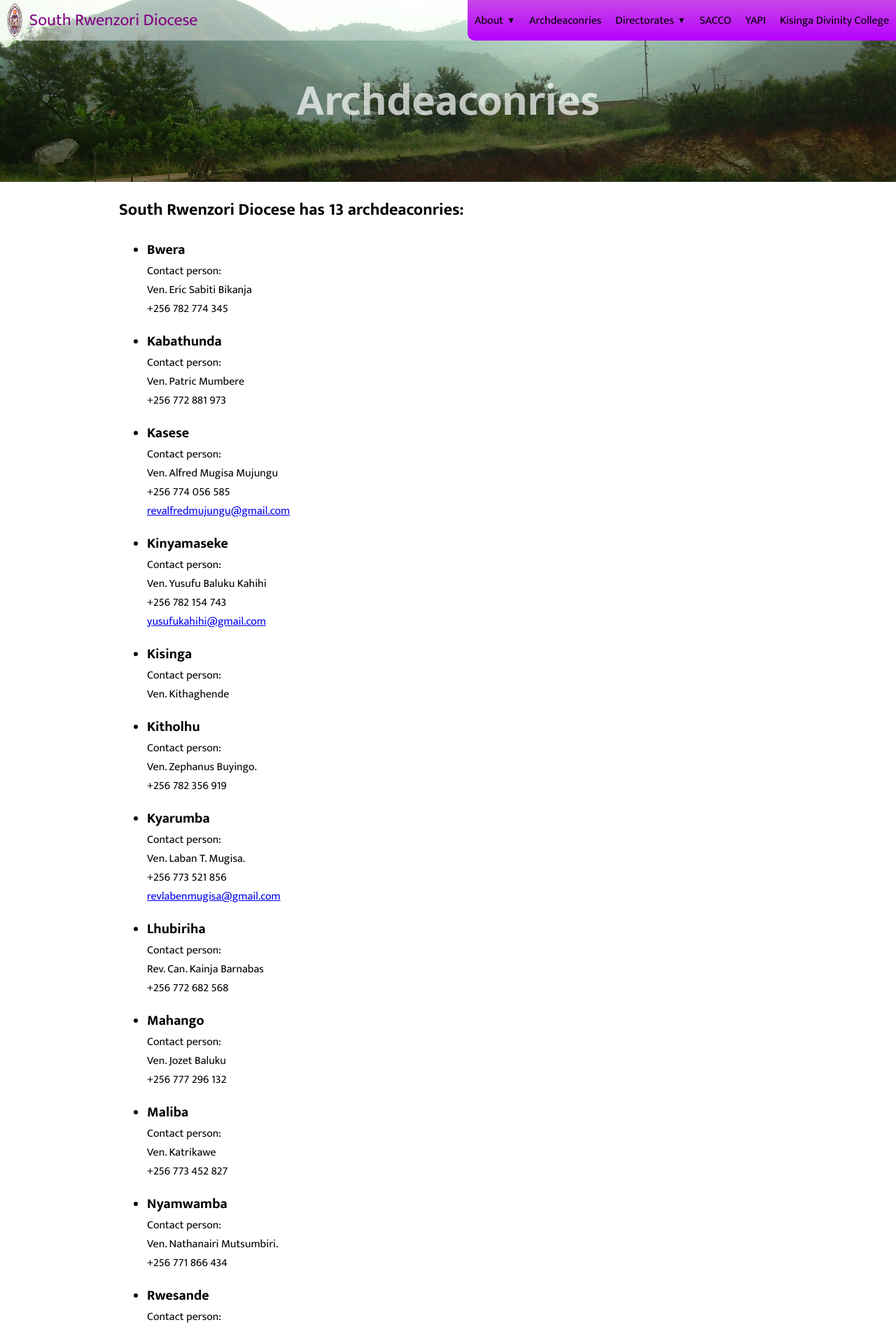
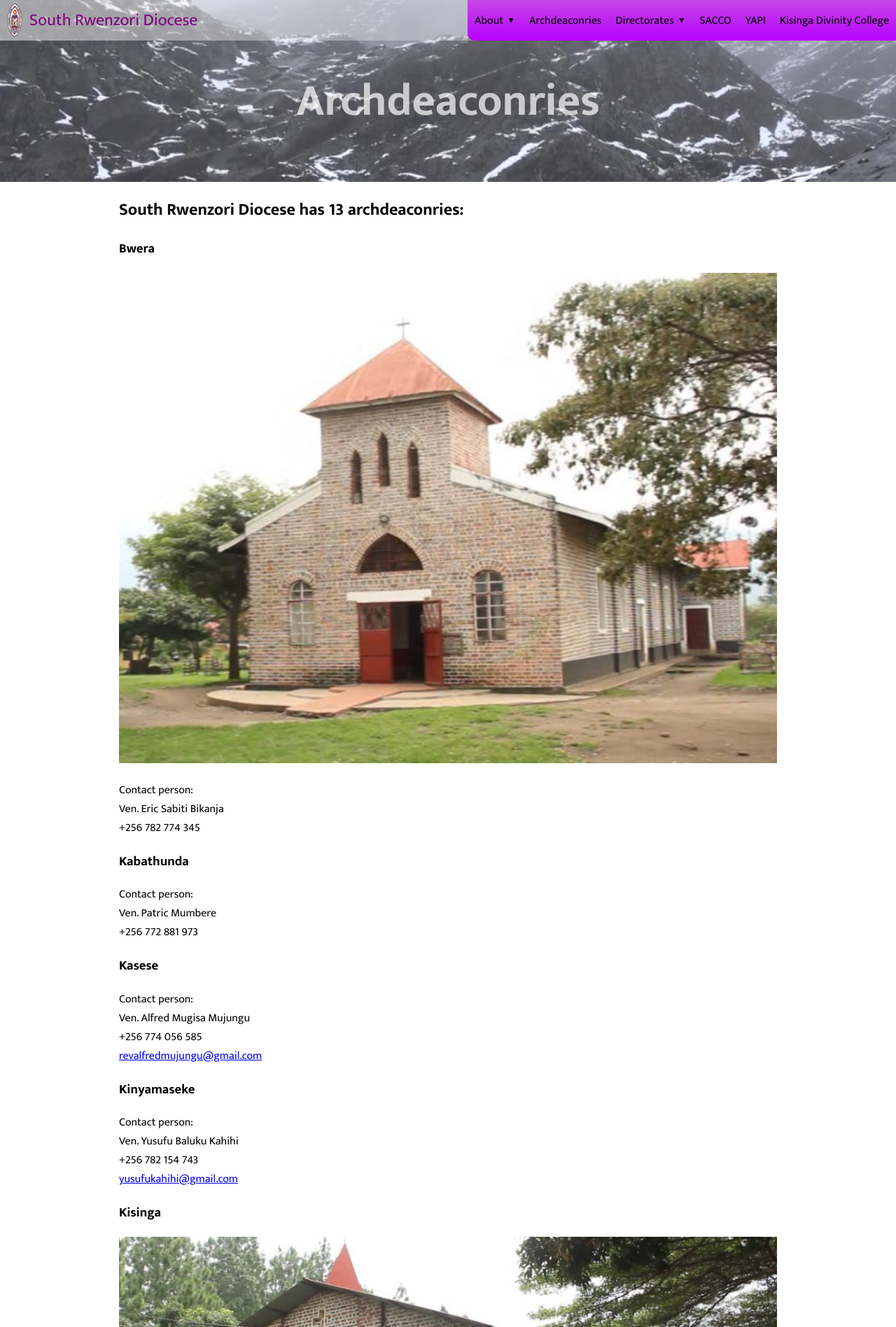
Before and after one commit to BenRStutzman/south-rwenzori-diocese-website, a PHP site: page /archdeaconries in a window 1280 px wide. Shown: the top 1897 px of the page at 70% size. Run offline with PHP 8.4, Linux system fonts and the light colour scheme.

Commit message:
add pictures

```diff
--- a/archdeaconries/index.php
+++ b/archdeaconries/index.php
@@ -1,11 +1,13 @@
 <!DOCTYPE html>
 <html>
+
 <head>
   <?php
         $page_name = "Archdeaconries";
         include "{$_SERVER['DOCUMENT_ROOT']}/shared/_headTags.php";
     ?>
 </head>
+
 <body>
   <?php include "{$_SERVER['DOCUMENT_ROOT']}/shared/_header.php"; ?>
   <div class="page-heading">
@@ -14,33 +16,25 @@
   <main>
     <section>
       <h2>South Rwenzori Diocese has 13 archdeaconries:</h2>
-            <ul>
-                <li>
+      <h3>Bwera</h3>
+      <img class="image-full" src="/images/Bwera Archdeaconry headquters.jpg" alt="Bwera Archdeaconry Headquarters">
       <p>
-                        <span class="diocese-name">Bwera</span>
-                        <br>
         Contact person:
         <br>
         Ven. Eric Sabiti Bikanja
         <br>
         +256 782 774 345
       </p>
-                </li>
-                <li>
+      <h3>Kabathunda</h3>
       <p>
-                        <span class="diocese-name">Kabathunda</span>
-                        <br>
         Contact person:
         <br>
         Ven. Patric Mumbere
         <br>
         +256 772 881 973
       </p>
-                </li>
-                <li>
+      <h3>Kasese</h3>
       <p>
-                        <span class="diocese-name">Kasese</span>
-                        <br>
         Contact person:
         <br>
         Ven. Alfred Mugisa Mujungu
@@ -49,11 +43,8 @@
         <br>
         <a href="mailto:revalfredmujungu@gmail.com">revalfredmujungu@gmail.com</a>
       </p>
-                </li>
-                <li>
+      <h3>Kinyamaseke</h3>
       <p>
-                        <span class="diocese-name">Kinyamaseke</span>
-                        <br>
         Contact person:
         <br>
         Ven. Yusufu Baluku Kahihi
@@ -62,31 +53,24 @@
         <br>
         <a href="mailto:yusufukahihi@gmail.com">yusufukahihi@gmail.com</a>
       </p>
-                </li>
-                <li>
+      <h3>Kisinga</h3>
+      <img class="image-full" src="/images/Kisinga Archdeaconry Headqtrs.jpg" alt="Kisinga Archdeaconry Headquarters">
       <p>
-                        <span class="diocese-name">Kisinga</span>
-                        <br>
         Contact person:
         <br>
         Ven. Kithaghende
       </p>
-                </li>
-                <li>
+      <h3>Kitholhu</h3>
       <p>
-                        <span class="diocese-name">Kitholhu</span>
-                        <br>
         Contact person:
         <br>
         Ven. Zephanus Buyingo.
         <br>
         +256 782 356 919
       </p>
-                </li>
-                <li>
+      <h3>Kyarumba</h3>
+      <img class="image-full" src="/images/Kyarumba Archdeaconry headqtrs.jpg" alt="Kyarumba Archdeaconry Headquarters">
       <p>
-                        <span class="diocese-name">Kyarumba</span>
-                        <br>
         Contact person:
         <br>
         Ven. Laban T. Mugisa.
@@ -95,76 +79,58 @@
         <br>
         <a href="mailto:revlabenmugisa@gmail.com">revlabenmugisa@gmail.com</a>
       </p>
-                </li>
-                <li>
+      <h3>Lhubiriha</h3>
       <p>
-                        <span class="diocese-name">Lhubiriha</span>
-                        <br>
         Contact person:
         <br>
         Rev. Can. Kainja Barnabas
         <br>
         +256 772 682 568
       </p>
-                </li>
-                <li>
+      <h3>Mahango</h3>
       <p>
-                        <span class="diocese-name">Mahango</span>
-                        <br>
         Contact person:
         <br>
         Ven. Jozet Baluku
         <br>
         +256 777 296 132
       </p>
-                </li>
-                <li>
+      <h3>Maliba</h3>
       <p>
-                        <span class="diocese-name">Maliba</span>
-                        <br>
         Contact person:
         <br>
         Ven. Katrikawe
         <br>
         +256 773 452 827
       </p>
-                </li>
-                <li>
+      <h3>Nyamwamba</h3>
+      <img class="image-full" src="/images/Nyamwamba Archdeaconry headqtrs.jpg" alt="Nyamwamba Archdeaconry Headquarters">
       <p>
-                        <span class="diocese-name">Nyamwamba</span>
-                        <br>
         Contact person:
         <br>
         Ven. Nathanairi Mutsumbiri.
         <br>
         +256 771 866 434
       </p>
-                </li>
-                <li>
+      <h3>Rwesande</h3>
       <p>
-                        <span class="diocese-name">Rwesande</span>
-                        <br>
         Contact person:
         <br>
         Ven. Wilson Kighoma
         <br>
         +256 771 691 915
       </p>
-                </li>
-                <li>
+      <h3>St. Paul Deanery</h3>
       <p>
-                        <span class="diocese-name">St. Paul Deanery</span>
-                        <br>
         Contact person
         <br>
         Ven. Charles T. Mbusa
         <br>
         +256 774 640 998
       </p>
-                </li>
-            </ul>
     </section>
   </main>
   <?php include "{$_SERVER['DOCUMENT_ROOT']}/shared/_footer.php"; ?>
 </body>
+
 </html>
--- a/css/site.css
+++ b/css/site.css
@@ -196,8 +196,8 @@
     background-repeat: no-repeat;
     background-size: cover;
     /* You can overwrite this with a different image in a page-specific stylesheet */
-    background-image: url("/images/hills.JPG");
-    background-position-y: 20%;
+    background-image: url("/images/MtRwenzori.jpg");
+    background-position-y: top;
 }
 
 .page-heading h1 {
--- a/directorates/health/index.php
+++ b/directorates/health/index.php
@@ -53,7 +53,7 @@
     </section>
     <section>
       <h2>Contact Information</h2>
-      <img class="image-to-left" src="/images/HealthDirector.png" alt="Health Director Josephat Bwalhuma">
+      <img class="image-to-left" src="/images/HealthDirector.jpg" alt="Health Director Josephat Bwalhuma">
       <p>
         Rev. Can. Josephat Bwalhuma, Diocesan Health and Social service Coordinator
         <br>
```
Also changed, not shown: images/Bwera Archdeaconry headquters.jpg (added), images/HealthDirector.jpg (added), images/HealthDirector.png (deleted), images/Kisinga Archdeaconry Headqtrs.jpg (added), images/Kyarumba Archdeaconry headqtrs.jpg (added), images/MtRwenzori.jpg (added), images/Nyamwamba Archdeaconry headqtrs.jpg (added). Lines whose indentation alone changed are shown as unchanged.
